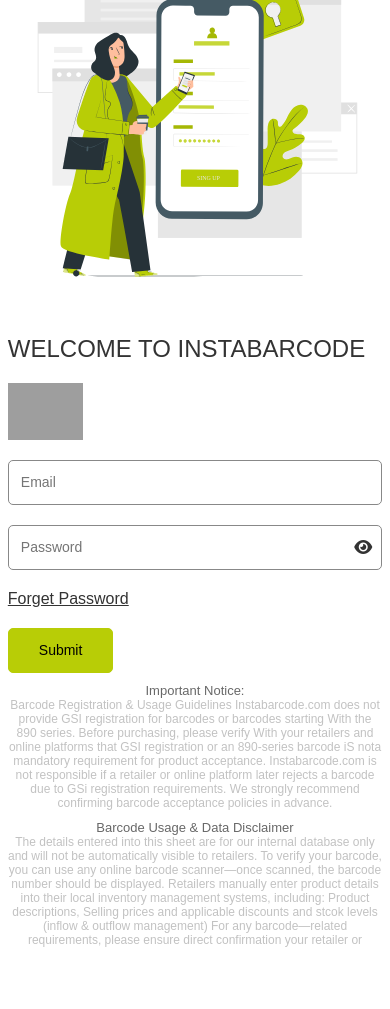
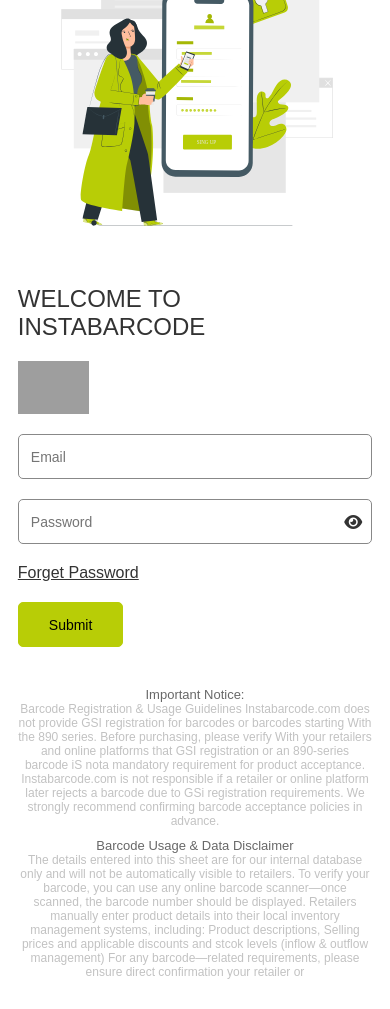
Before and after one commit to revotahir/ipr, a CodeIgniter app: page /ipr/ in a window 390 px wide. Shown: the part 191-1200 px from the top of the page. Before the commit the page ends 1138 px from the top, so only its background shows below. Run offline with CodeIgniter, Linux system fonts and the light colour scheme; some libraries are stand-ins or nearby versions; grey boxes are pictures that could not be loaded.

Commit message:
add padding

```diff
--- a/application/views/login.php
+++ b/application/views/login.php
@@ -21,6 +21,7 @@
 
     .d-center {
         display: flex !important;
+        padding: 20px 10px 10px 10px;
     }
 
     .text-style {
--- a/assets/loginCSS/style.css
+++ b/assets/loginCSS/style.css
@@ -247,8 +247,16 @@
 
 		.container-box {
 			.box-row {
+				.left-side {
+					display: flex;
+					justify-content: center;
+					img {
+						width: 85%;
+					}
+				}
 				.right-side {
 					.form-data {
+						padding: 10px;
 						h1 {
 							font-size: 24px;
 						}
```
Also changed, not shown: application/controllers/Welcome.php (line endings or trailing spaces). Lines whose indentation alone changed are shown as unchanged.
